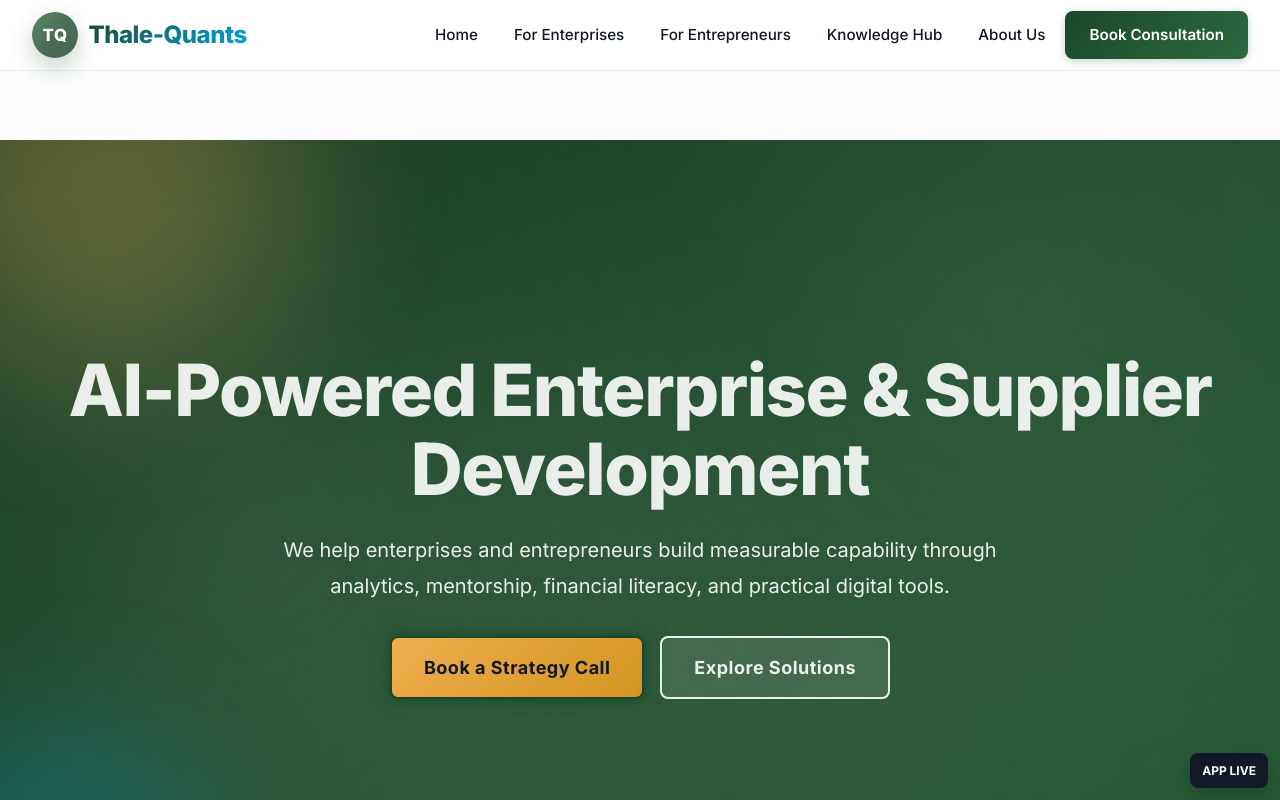
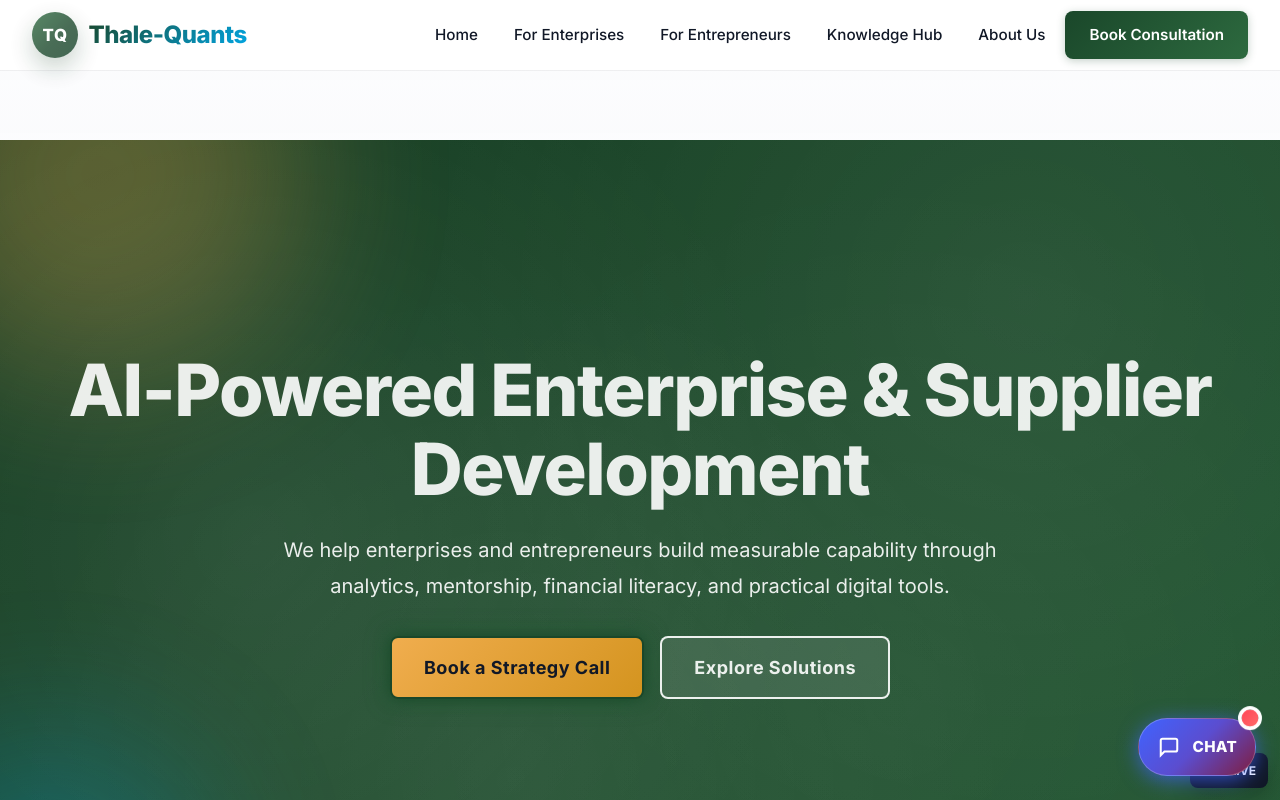
Before and after one commit to Chihambakwep22/SEED-OF-AFRICA, a React (Vite) app in the folder frontend/: page / in a window 1280 px wide. Shown: the top 800 px of the page. Built offline with nearby package versions, Linux system fonts and the light colour scheme.

Commit message:
chatbot update

```diff
--- a/frontend/src/components/Chatbot.jsx
+++ b/frontend/src/components/Chatbot.jsx
@@ -1,4 +1,5 @@
 import { useState, useRef, useEffect } from 'react'
+import { createPortal } from 'react-dom'
 import '../styles/Chatbot.css'
 
 export default function Chatbot() {
@@ -82,7 +83,11 @@ export default function Chatbot() {
     }
   }
 
-  return (
+  if (typeof document === 'undefined') {
+    return null
+  }
+
+  return createPortal(
     <div className="chatbot-container">
       <button
         className={`chatbot-toggle ${hasUnread && !isOpen ? 'has-unread' : ''}`}
@@ -148,5 +153,5 @@ export default function Chatbot() {
         </div>
       )}
     </div>
-  )
+  , document.body)
 }
--- a/frontend/src/styles/Chatbot.css
+++ b/frontend/src/styles/Chatbot.css
@@ -1,7 +1,7 @@
 .chatbot-container {
   position: fixed;
-  top: 18px; /* pin to very top */
-  right: 20px;
+  right: 24px;
+  bottom: 24px;
   z-index: 999999;
   font-family: inherit;
 }
@@ -99,8 +99,8 @@
 
 .chatbot-window {
   position: fixed; /* fixed so it opens relative to viewport */
-  top: 72px; /* below the launcher */
-  right: 20px;
+  right: 24px;
+  bottom: 96px;
   width: 420px;
   height: 640px;
   background: linear-gradient(135deg, #ffffff 0%, #f8f9ff 100%);
@@ -294,8 +294,8 @@
 /* Mobile responsive */
 @media (max-width: 480px) {
   .chatbot-container {
-    top: 12px;
     right: 12px;
+    bottom: 12px;
   }
 
   .chatbot-window {
@@ -303,7 +303,7 @@
     max-width: 420px;
     height: 56vh;
     right: 6px;
-    top: 56px;
+    bottom: 76px;
   }
 
   .chatbot-toggle {
```
Also changed, not shown: 1 other file (tests, documents, lock files or other folders).
